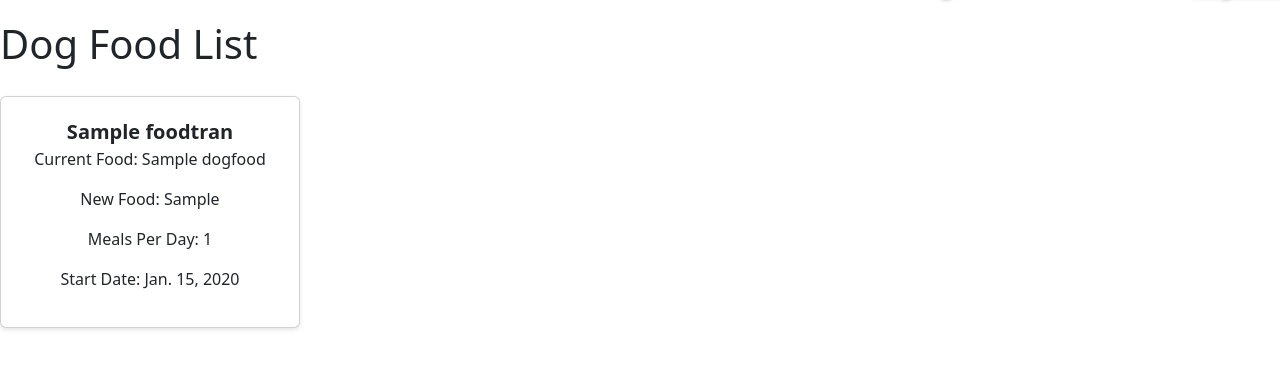
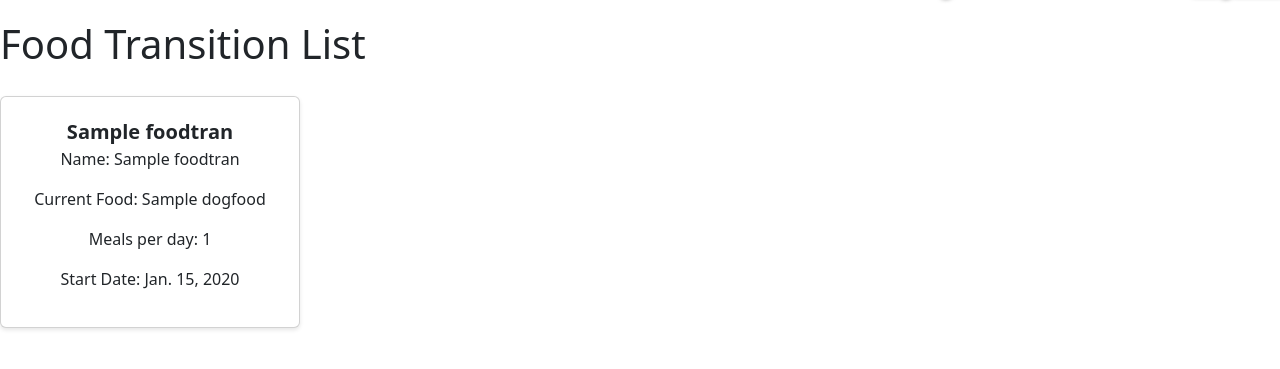
Before and after one commit to avang02/my_dog_pal, a Django app: page /foodtrans/ in a window 1280 px wide. Shown: the part 50-419 px from the top of the page. Run offline with Django 5.2, Linux system fonts and the light colour scheme; a user stored in the database is signed in; tables that the repository leaves empty hold one stand-in row (values such as "Sample post"); some libraries are stand-ins or nearby versions; some web fonts are replaced.

Commit message:
Fixed a lot of models, views, and html to make it render correctly. Full CRUD capability in all models and a lot of relationship between models work.

```diff
--- a/main_app/models.py
+++ b/main_app/models.py
@@ -28,14 +28,29 @@
     def get_absolute_url(self):
         return reverse('dogfood_detail', kwargs={'pk': self.id})
 
+class MyVet(models.Model):
+    name = models.CharField(max_length=50)
+    clinic_name = models.CharField(max_length=50)
+    phone_number = models.CharField(max_length=20)
+    email = models.CharField(max_length=50)
+    user = models.ForeignKey(User, on_delete=models.CASCADE)
+
+    def __string__(self):
+        return self.name
+
+    def get_absolute_url(self):
+        return reverse('myvet_detail', kwargs={'pk':self.id})
+
 class Dog(models.Model):
     name = models.CharField(max_length=50)
+    id_number = models.IntegerField(null=True, blank=True)
     breed = models.CharField(max_length=50)
     neutered_spayed = models.BooleanField(default=False)
     weight = models.FloatField()
     birthdate = models.DateField(null=True, blank=True)
     user = models.ForeignKey(User, on_delete=models.CASCADE)
     dogfood = models.ManyToManyField(DogFood)
+    vet = models.ManyToManyField(MyVet)
     img_url = models.URLField(null=True, blank=True)
 
     def __str__(self):
@@ -44,13 +59,14 @@
     def get_absolute_url(self):
         return reverse('detail', kwargs={'dog_id':self.id})
 
-
 class FoodTrans(models.Model):
     name = models.CharField(max_length=50)
     current_food = models.ForeignKey(DogFood, on_delete=models.CASCADE)
     new_food = models.CharField(max_length=50)
     meals_a_day = models.IntegerField()
     start_date = models.DateField()
+    dog = models.ForeignKey(Dog, on_delete=models.CASCADE)
+    user = models.ForeignKey(User, on_delete=models.CASCADE)
 
     def __str__(self):
         return self.name
@@ -58,22 +74,10 @@
     def get_absolute_url(self):
         return reverse('foodtrans_detail', kwargs={'pk':self.id})
 
-class MyVet(models.Model):
-    name = models.CharField(max_length=50)
-    clinic_name = models.CharField(max_length=50)
-    phone_number = models.CharField(max_length=20)
-    email = models.CharField(max_length=50)
-    dog = models.ForeignKey(Dog, on_delete=models.CASCADE)
-
-    def __string__(self):
-        return self.name
-
-    def get_absolute_url(self):
-        return reverse('myvet_detail', kwargs={'pk':self.id})
-
 class Photo(models.Model):
     url = models.CharField(max_length=200)
     dog = models.ForeignKey(Dog, on_delete=models.CASCADE)
+    user = models.ForeignKey(User, on_delete=models.CASCADE)
 
     def __str__(self):
         return f"Photo for dog_id: {self.dog_id} @{self.url}"
@@ -83,6 +87,7 @@
     activity = models.FloatField(choices=ACTIVITY, default=ACTIVITY[0][0])
     servingspercup = models.IntegerField()
     dog = models.ForeignKey(Dog, on_delete=models.CASCADE)
+    user = models.ForeignKey(User, on_delete=models.CASCADE)
 
     def __str__(self):
         return f"Activity level: {self.get_activity_display()}. Weight: {self.weight}. Servings: {self.servingspercup}"
--- a/main_app/templates/foodtrans/index.html
+++ b/main_app/templates/foodtrans/index.html
@@ -1,18 +1,18 @@
 {% extends 'base.html' %}
 {% block content %}
 
-<h1>Dog List</h1>
+<h1>Food Transition List</h1>
 
 <div class="card-container">
-    {% for dog in dogs %}
-        <a href="{% url 'detail' foodtrans.id %}" class="card-link">
+    {% for foodtran in foodtrans %}
+        <a href="{% url 'foodtrans_detail' foodtran.id %}" class="card-link">
             <div class="card">
                 <div class="card-content">
-                    <span class="card-title">{{ foodtrans.name }}</span>
-                    <p>Name: {{ foodtrans.name }}</p>
-                    <p>Current Food: {{ foodtrans.current_food}}</p>
-                    <p>Meals per day: {{ foodtrans.meals_a_day}}</p>
-                    <p>Start Date: {{ foodtrans.start_date }}</p>
+                    <span class="card-title">{{ foodtran.name }}</span>
+                    <p>Name: {{ foodtran.name }}</p>
+                    <p>Current Food: {{ foodtran.current_food}}</p>
+                    <p>Meals per day: {{ foodtran.meals_a_day}}</p>
+                    <p>Start Date: {{ foodtran.start_date }}</p>
                 </div>
             </div>
         </a>
--- a/main_app/urls.py
+++ b/main_app/urls.py
@@ -18,11 +18,11 @@
     path('dogs/<int:dog_id>/unassoc_dogfood/<int:dogfood_id>/', views.unassoc_dogfood, name='unassoc_dogfood'),
     path('foodtrans/create/', views.FoodTransCreate.as_view(), name='foodtrans_create'),
     path('foodtrans/<int:pk>/', views.foodtrans_detail, name='foodtrans_detail'),
-    path('foodtrans/', views.FoodTransList.as_view(), name='foodtrans_index'),
+    path('foodtrans/', views.foodtrans_index, name='foodtrans_index'),
     path('foodtrans/<int:pk>/update/', views.FoodTransUpdate.as_view(), name='foodtrans_update'),
     path('foodtrans/<int:pk>/delete/', views.FoodTransDelete.as_view(), name='foodtrans_delete'),
     path('myvet/create/', views.MyVetCreate.as_view(), name='myvet_create'),
-    path('myvet/', views.MyVetList.as_view(), name='myvet_index'),
+    path('myvet/', views.myvet_index, name='myvet_index'),
     path('myvet/<int:pk>/', views.myvet_detail, name='myvet_detail'),
     path('myvet/<int:pk>/update/', views.MyVetUpdate.as_view(), name='myvet_update'),
     path('myvet/<int:pk>/delete/', views.MyVetDelete.as_view(), name='myvet_delete'),
--- a/main_app/views.py
+++ b/main_app/views.py
@@ -8,14 +8,24 @@
 from django.contrib.auth.decorators import login_required
 from django.contrib.auth.mixins import LoginRequiredMixin
 from django.contrib.auth.forms import UserCreationForm
-from django import template
 import uuid
 import boto3
 import os
 
-register = template.Library()
+def signup(request):
+    error_message=''
+    if request.method == 'POST':
+        form = UserCreationForm(request.POST)
+        if form.is_valid():
+            user = form.save()
+            login(request, user)
+            return redirect('index')
+        else:
+            error_message = 'Invalid sign up - try again'
 
-# Create your views here.
+    form = UserCreationForm()
+    context = {'form': form, 'error_message': error_message}
+    return render(request, 'registration/signup.html', context)
 
 def home(request):
     return render(request, 'home.html')
@@ -33,20 +43,15 @@
     id_list = dog.dogfood.all().values_list('id')
     dogfood_dog_doesnt_have = DogFood.objects.exclude(id__in=id_list)
     dogcalculator_form = DogcalculatorForm()
-
     return render(request, 'dogs/detail.html', {
         'dog': dog,
         'dogfood': dogfood_dog_doesnt_have,
         'dogcalculator_form': dogcalculator_form,
     })
 
-# KcalPerDay = pow(weight, 0.75) * activity
-
 class DogCreate(LoginRequiredMixin, CreateView):
     model = Dog
-    fields = ['name', 'breed', 'neutered_spayed', 'weight', 'birthdate', 'img_url' ]
-
-
+    fields = ['name', 'id_number', 'breed', 'neutered_spayed', 'weight', 'birthdate', 'img_url']
     def form_valid(self, form):
         form.instance.user = self.request.user
         return super().form_valid(form)
@@ -57,23 +62,14 @@
 
 class DogUpdate(LoginRequiredMixin, UpdateView):
     model = Dog
-    fields = ['name', 'breed', 'neutered_spayed', 'weight', 'birthdate', 'img_url']
+    fields = ['name', 'id_number', 'breed', 'neutered_spayed', 'weight', 'birthdate', 'img_url']
 
-def signup(request):
-    error_message=''
-    if request.method == 'POST':
-        form = UserCreationForm(request.POST)
-        if form.is_valid():
-            user = form.save()
-
-            login(request, user)
-            return redirect('index')
-        else:
-            error_message = 'Invalid sign up - try again'
-
-    form = UserCreationForm()
-    context = {'form': form, 'error_message': error_message}
-    return render(request, 'registration/signup.html', context)
+@login_required
+def dogfood_index(request):
+    dogfood = DogFood.objects.filter(user=request.user)
+    return render(request, 'dogfood/index.html', {
+        'dogfood': dogfood
+    })
 
 class DogFoodCreate(LoginRequiredMixin, CreateView):
     model = DogFood
@@ -83,15 +79,6 @@
         form.instance.user = self.request.user
         return super().form_valid(form)
 
-# class DogFoodList(LoginRequiredMixin, ListView):
-#         model = DogFood
-@login_required
-def dogfood_index(request):
-    dogfood = DogFood.objects.filter(user=request.user)
-    return render(request, 'dogfood/index.html', {
-        'dogfood': dogfood
-    })
-
 class DogFoodDelete(LoginRequiredMixin, DeleteView):
     model = DogFood
     success_url = '/dogfood/'
@@ -100,15 +87,12 @@
     model = DogFood
     fields = ['name', 'kcalperserving', 'gramperserving']
 
-
 @login_required
 def dogfood_detail(request, pk):
     dogfood = DogFood.objects.get(id=pk)
     return render(request, 'dogfood/detail.html', {
         'dogfood': dogfood,
     })
-
-
 
 @login_required
 def assoc_dogfood(request, dog_id, dogfood_id):
@@ -120,13 +104,28 @@
     Dog.objects.get(id=dog_id).dogfood.remove(dogfood_id)
     return redirect('detail', dog_id=dog_id)
 
+@login_required
+def foodtrans_index(request):
+    foodtrans = FoodTrans.objects.filter(user=request.user)
+    return render(request, 'foodtrans/index.html', {
+        'foodtrans': foodtrans
+    })
+
 class FoodTransCreate(LoginRequiredMixin, CreateView):
     model = FoodTrans
-    fields = '__all__'
+    fields = ['name', 'current_food', 'new_food', 'meals_a_day', 'start_date', 'dog']
 
     def form_valid(self, form):
         form.instance.user = self.request.user
         return super().form_valid(form)
+
+class FoodTransDelete(LoginRequiredMixin, DeleteView):
+    model = FoodTrans
+    success_url = '/foodtrans/'
+
+class FoodTransUpdate(LoginRequiredMixin, UpdateView):
+    model = FoodTrans
+    fields = ['name', 'current_food', 'new_food', 'meals_a_day', 'start_date', 'dog']
 
 @login_required
 def foodtrans_detail(request, pk):
@@ -135,27 +134,28 @@
         'foodtrans': foodtrans,
     })
 
-class FoodTransList(LoginRequiredMixin, ListView):
-    model = FoodTrans
-
-class FoodTransDelete(LoginRequiredMixin, DeleteView):
-    model = FoodTrans
-    success_url = '/foodtrans/'
-
-class FoodTransUpdate(LoginRequiredMixin, UpdateView):
-    model = FoodTrans
-    fields = '__all__'
+@login_required
+def myvet_index(request):
+    myvet = MyVet.objects.filter(user = request.user)
+    return render(request, 'myvet/index.html', {
+        'myvet': myvet
+    })
 
 class MyVetCreate(LoginRequiredMixin, CreateView):
     model = MyVet
-    fields = '__all__'
+    fields = ['name', 'clinic_name', 'phone_number', 'email']
 
     def form_valid(self, form):
         form.instance.user = self.request.user
         return super().form_valid(form)
 
-class MyVetList(LoginRequiredMixin, ListView):
+class MyVetDelete(LoginRequiredMixin, DeleteView):
+    model =MyVet
+    success_url = '/myvet/'
+
+class MyVetUpdate(LoginRequiredMixin, UpdateView):
     model = MyVet
+    fields = ['name', 'clinic_name', 'phone_number', 'email']
 
 def myvet_detail(request, pk):
     myvet = MyVet.objects.get(id=pk)
@@ -163,31 +163,18 @@
         'myvet': myvet,
     })
 
-class MyVetDelete(LoginRequiredMixin, DeleteView):
-    model =MyVet
-    success_url = '/myvet/'
-
-class MyVetUpdate(LoginRequiredMixin, UpdateView):
-    model = MyVet
-    fields = '__all__'
-
 def secretkey(request):
     secrect_key = os.environ['SECRET_KEY']
 
 def add_photo(request, dog_id):
-    # photo-file will be the "name" attribute on the <input type="file">
     photo_file = request.FILES.get('photo-file', None)
     if photo_file:
         s3 = boto3.client('s3')
-
         key = uuid.uuid4().hex[:6] + photo_file.name[photo_file.name.rfind('.'):]
-
         try:
             bucket = os.environ['S3_BUCKET']
             s3.upload_fileobj(photo_file, bucket, key)
-
             url = f"{os.environ['S3_BASE_URL']}{bucket}/{key}"
-
             Photo.objects.create(url=url, dog_id=dog_id)
         except Exception as e:
             print('An error occurred uploading file to S3')
@@ -203,4 +190,4 @@
         new_dogcalculator.save()
     return redirect('detail', {
         'dog_id': dog_id,
-        })
+    })
```
Also changed, not shown: main_app/templates/myvet/index.html (+6 -6 lines), main_app/migrations/0023_remove_myvet_dog_dog_id_number_dog_vet_and_more.py (added).
